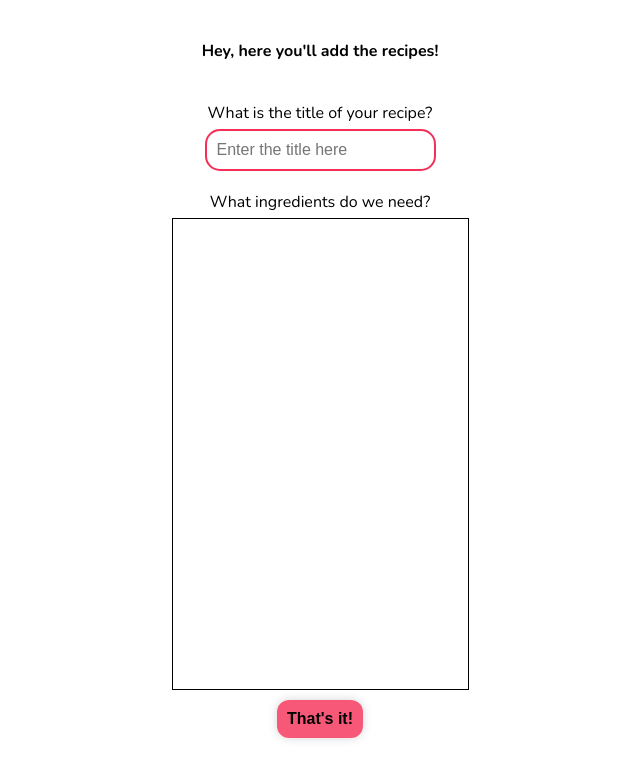
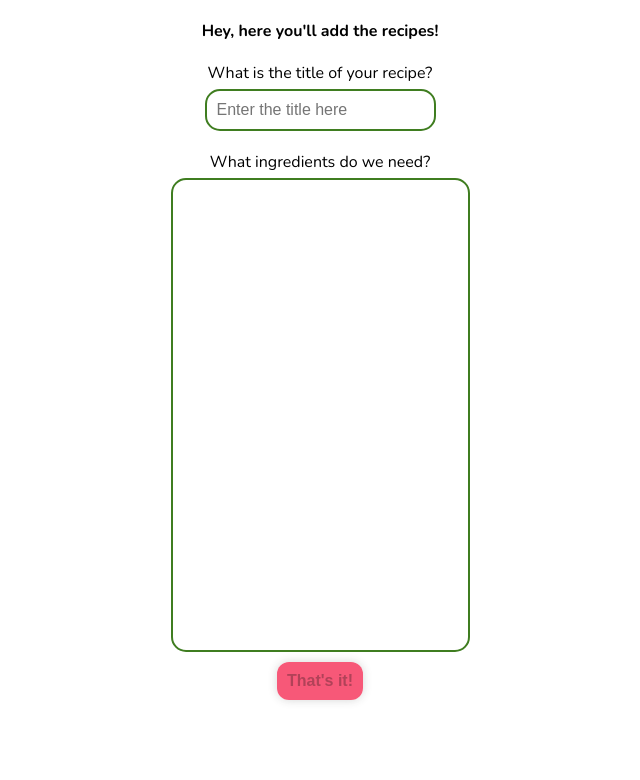
Before and after one commit to AndreaUndecimo/opensource-recipes, a React (Create React App) app in the folder client/: page /add_title in a window 1280 px wide. Shown: the top 780 px of the page, without its empty margins (320-960 px from the left). Built offline with nearby package versions, Linux system fonts and the light colour scheme.

Commit message:
feat(fe): added validation control on forms

```diff
--- a/client/src/Components/AddRecipeTitle/AddRecipeTitle.css
+++ b/client/src/Components/AddRecipeTitle/AddRecipeTitle.css
@@ -7,11 +7,11 @@
 }
 
 .h1_wrapper {
-  margin-top: 30px;
+  margin-top: 10px;
 }
 
 .form_recipe {
-  margin: 40px 0 20px 0;
+  margin: 20px 0 20px 0;
   display: flex;
   flex-direction: column;
   align-items: center;
@@ -23,14 +23,15 @@
 
 .form_recipe input {
   padding: 10px;
-  border: 2px solid #f52f57;
+  border: 2px solid #3f7d20;
   border-radius: 15px;
   margin-bottom: 20px;
 }
 
 .form_recipe textarea {
   resize: none;
-  border: 1px solid black;
+  border-radius: 15px;
+  border: 2px solid #3f7d20;
   padding: 10px 20px;
 }
 
--- a/client/src/Components/AddRecipeTitle/AddRecipeTitle.jsx
+++ b/client/src/Components/AddRecipeTitle/AddRecipeTitle.jsx
@@ -1,19 +1,27 @@
-import React, { useState } from "react";
+import React, { useContext, useState } from "react";
 import "./AddRecipeTitle.css";
 
 // services
 import { postOneRecipe } from "../../ApiServices/ApiClientService";
+import { StateContext } from "../../globals/globalStore.reducer";
+import { validateRecipeTitle } from "../../helpers/validation.helper";
+import { navigate } from "@reach/router";
 
 const AddRecipeTitle = () => {
+  const { state, dispatch } = useContext(StateContext);
   const [ingredients, setIngredients] = useState([]);
   const [title, setTitle] = useState("");
 
   const saveIngredients = (e) => {
-    const ingredients = e.target.value
-      .match(/\b[\w]+\b/g)
-      .filter((el) => /[^\s]/.test(el))
-      .join(",");
-    setIngredients(ingredients);
+    let newIngredients;
+
+    if (e.target.value.match(/\b[\w]+\b/g)) {
+      newIngredients = e.target.value
+        .match(/\b[\w]+\b/g)
+        .filter((el) => /[^\s]/.test(el))
+        .join(",");
+    }
+    setIngredients(newIngredients);
   };
 
   const focusTextArea = () => {
@@ -40,10 +48,12 @@ const AddRecipeTitle = () => {
 
   const submitRecipe = (e) => {
     e.preventDefault();
-    console.log("hello");
-    postOneRecipe({ title, ingredients })
-      .then((res) => res.data)
-      .catch((error) => console.error(error));
+    dispatch({ type: "title", payload: title });
+    dispatch({ type: "ingredients", payload: ingredients });
+    navigate("/add_steps");
+    // postOneRecipe({ title, ingredients })
+    //   .then((res) => res.data)
+    //   .catch((error) => console.error(error));
   };
 
   return (
@@ -54,6 +64,7 @@ const AddRecipeTitle = () => {
       <form className="form_recipe" onSubmit={(e) => submitRecipe(e)}>
         <label htmlFor="recipe_title">What is the title of your recipe?</label>
         <input
+          required={true}
           type="text"
           name="Recipe Title"
           id="recipe_title"
@@ -62,6 +73,7 @@ const AddRecipeTitle = () => {
         />
         <label htmlFor="ingredients">What ingredients do we need?</label>
         <textarea
+          required={true}
           onKeyUp={(e) => addBullet(e)}
           onFocus={focusTextArea}
           onChange={(e) => saveIngredients(e)}
@@ -71,7 +83,12 @@ const AddRecipeTitle = () => {
           cols="30"
           rows="30"
         ></textarea>
-        <button type="submit">That's it!</button>
+        <button
+          type="submit"
+          disabled={validateRecipeTitle(title, ingredients)}
+        >
+          That's it!
+        </button>
       </form>
     </div>
   );
```
